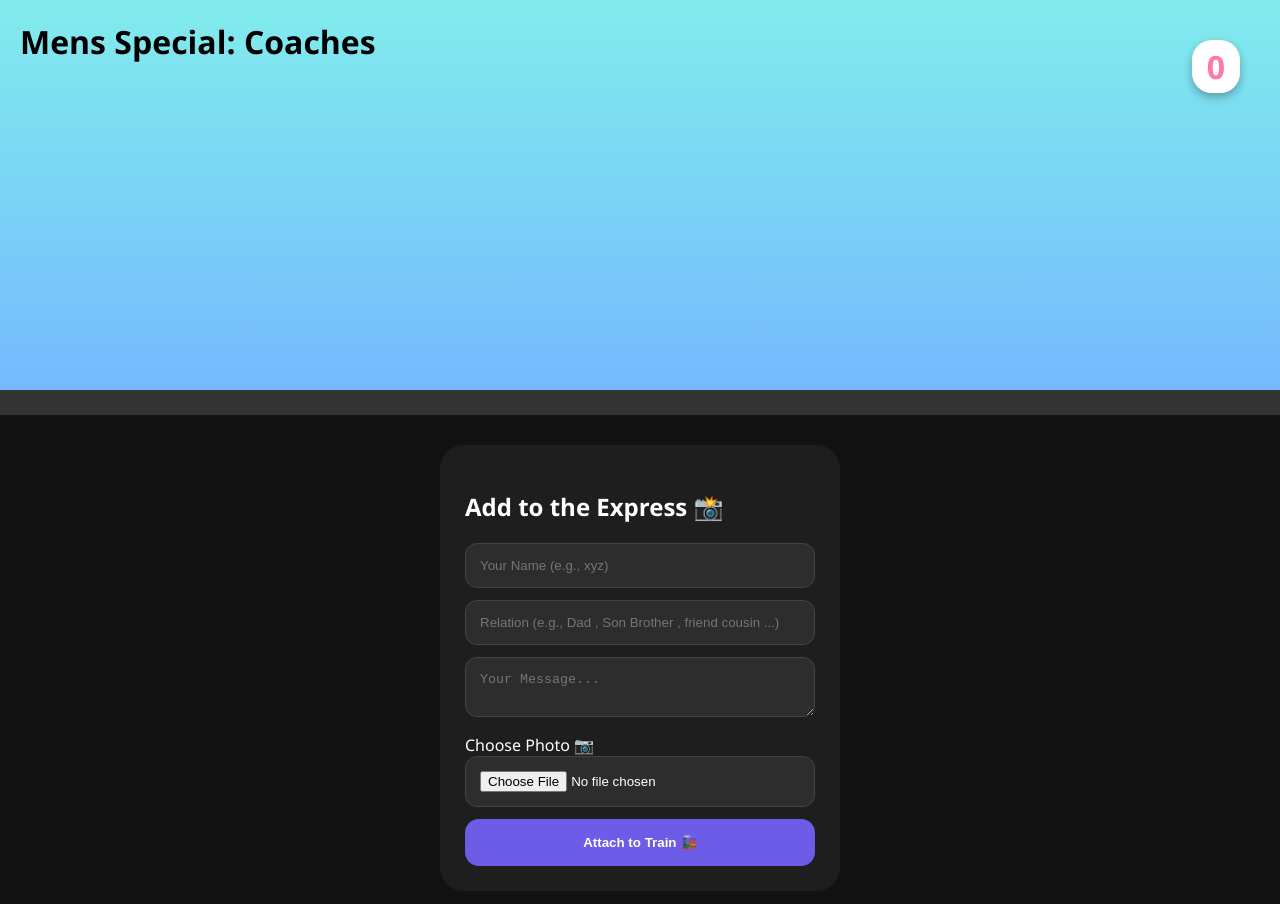
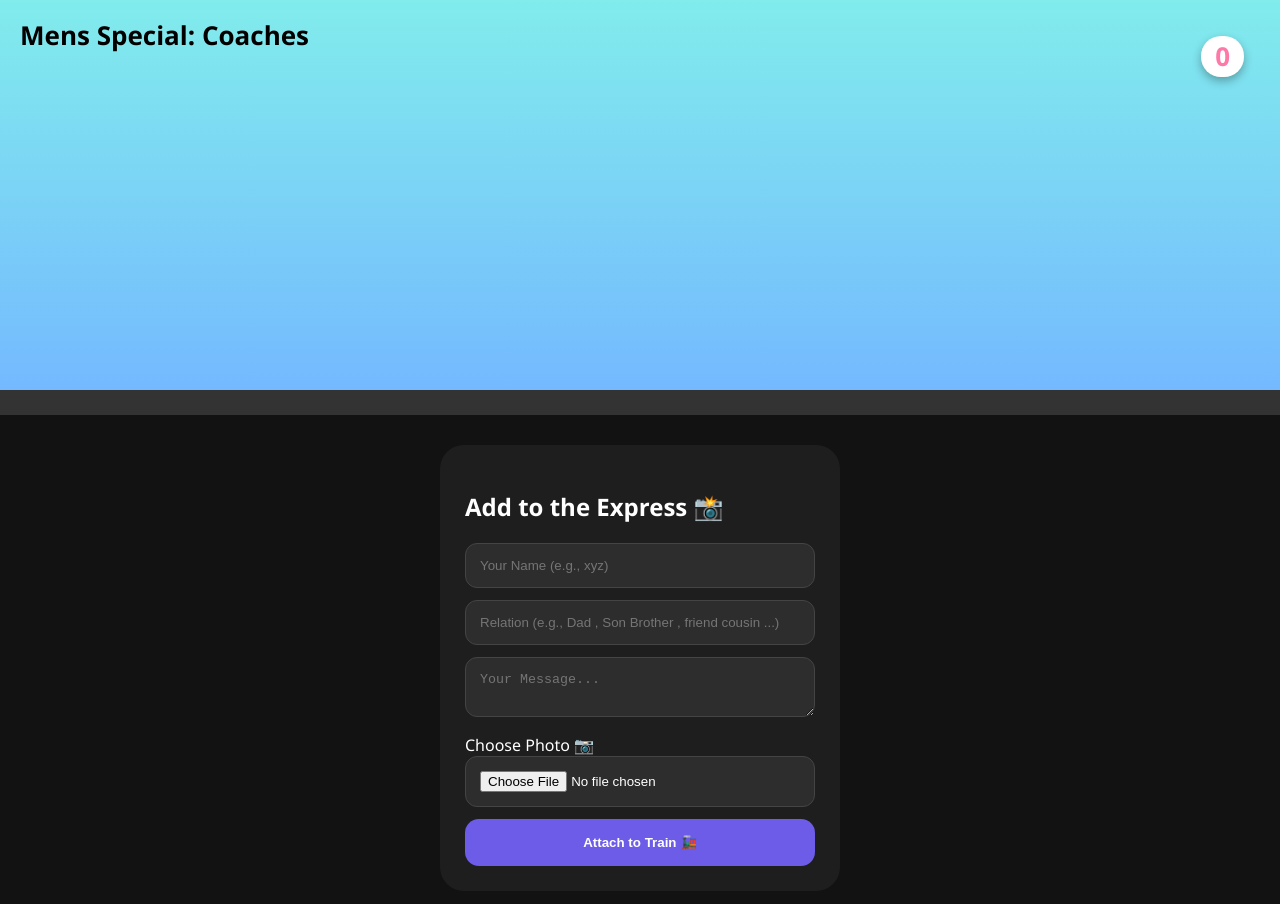
Before and after one commit to kunalvegada/mens_day_express, a plain HTML site: page index.html in a window 1280 px wide. Drawn offline with Linux system fonts and the light colour scheme; no server answers.

Commit message:
Add files via upload
Update Ui

```diff
--- a/style.css
+++ b/style.css
@@ -28,23 +28,27 @@ body {
     position: relative;
     z-index: 50;
     margin: 0;
+    padding-right: 75px; /* Keeps text clear of the badge on mobile */
+    font-size: 26px;
+    line-height: 1.2;
     pointer-events: none;
     text-align: left;
 }
 
 #coach-count {
     position: absolute;
-    top: 20px;
-    right: 20px;
+    top: 16px;
+    right: 16px;
     z-index: 100;
     color: var(--accent);
     background: white;
-    padding: 5px 15px;
+    padding: 5px 14px;
     border-radius: 20px;
     font-weight: bold;
     box-shadow: 0 4px 10px rgba(0,0,0,0.3);
     pointer-events: auto;
 }
+
 
 /* --- THE MOVING TRAIN --- */
 .train-group {
```
